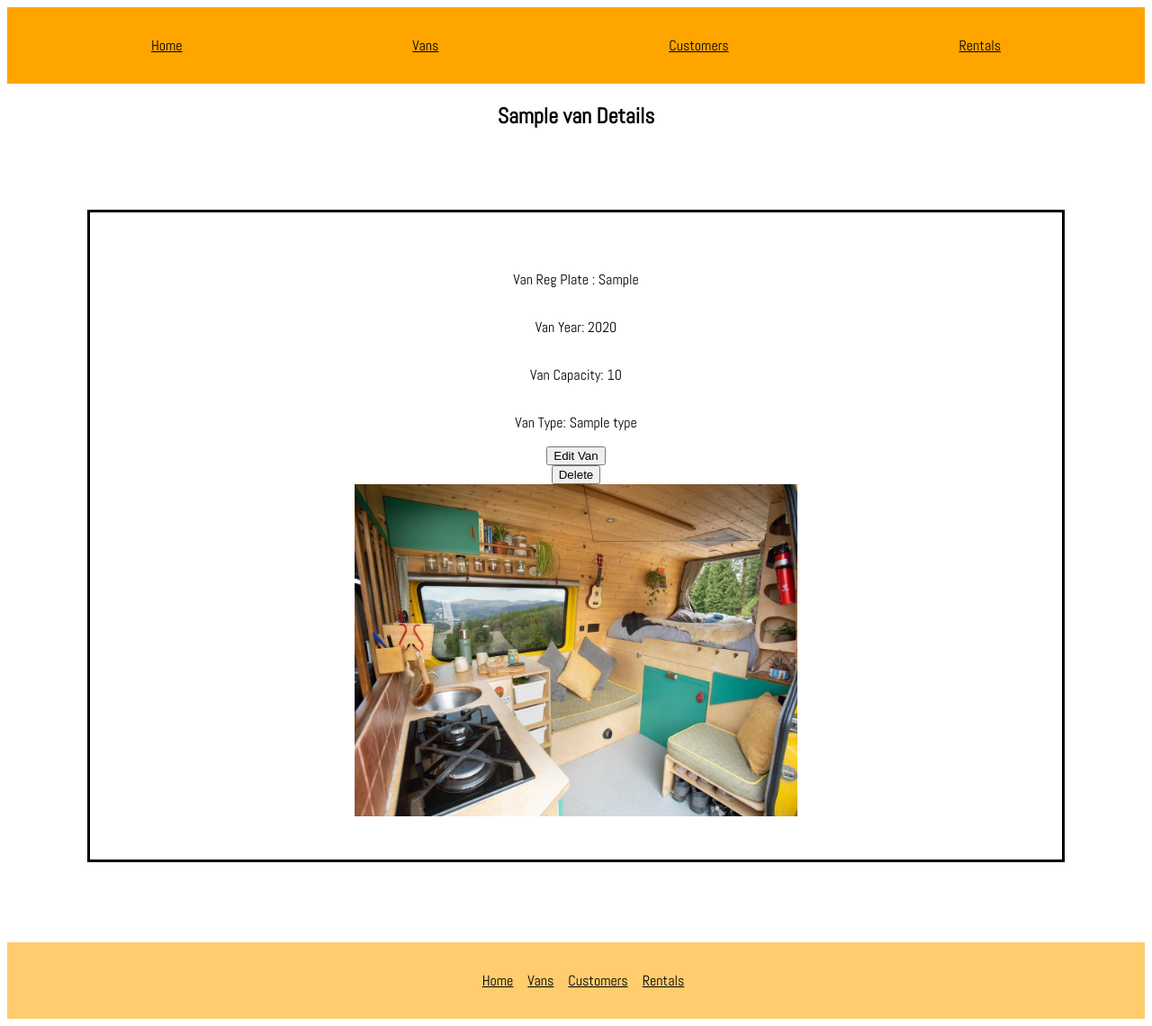
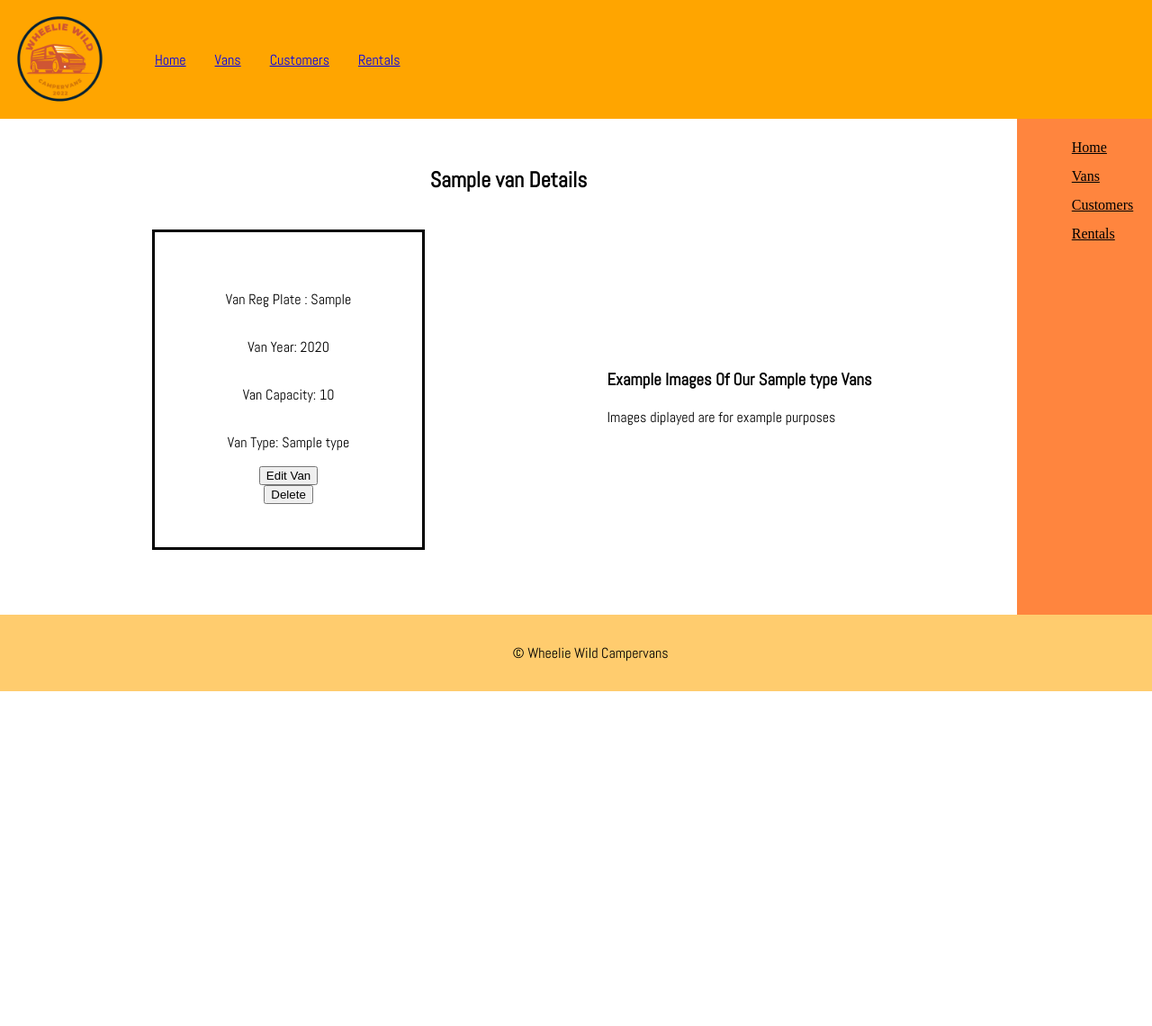
Before and after one commit to Jennahowieson/Wheelie-Wild-Campervans, a Flask app: page /vans/1 in a window 1280 px wide. Shown: the whole page at 90% size. After the commit the page ends 768 px from the top, so only its background shows below. Run offline with Flask 2, Linux system fonts and the light colour scheme; a database or web service that is not in the repository returns one stand-in record (values such as "Sample title"); some libraries are stand-ins or nearby versions; some web fonts are replaced.

Commit message:
CSS Grid layout added

```diff
--- a/static/css/style.css
+++ b/static/css/style.css
@@ -1,18 +1,24 @@
-main{
+main {
     font-family: "Abel", sans-serif;
-    display: flex;
-    flex-direction: column;
     align-items: center;
     margin: 2rem;
 }
 
-footer{
+body {
+    margin: 0;
+    width: auto;
+}
+
+footer {
+    grid-area: footer ;
     display: flex;
     background-color: rgb(255, 204, 110);
     padding: 1rem;
     font-family: "Abel", sans-serif;
     justify-content: space-evenly;
-
+    position:static;
+    bottom: 0;
+    width: 100%;
 }
 
 #footer-menu {
@@ -20,74 +26,124 @@
     justify-content: space-between;
     list-style: none;
     margin: 0;
+    font-family: "Abel", sans-serif;
+}
+
+footer>nav>ul>li {
+    color: black;
+    text-decoration: bold;
+    padding-left: 1rem
+}
+
+footer>nav>ul>li>a {
+    color: black;
+    text-decoration: bold;
+}
+
+.header {
+    grid-area: header;
+    display: flex;
+    justify-content: flex-start;
+    align-items: center;
+    background-color: orange;
+    margin: 0;
     padding: 1rem;
     font-family: "Abel", sans-serif;
 }
-
-footer > nav> ul> li {
-    color: black;
-    text-decoration:bold;
-    padding-left: 1rem
+.header > nav > ul {
+    display: flex;
+    list-style: none;
 }
-footer > nav> ul> li>a {
-    color: black;
-    text-decoration:bold;
+.header > nav > ul >li {
+    padding: 1rem;
 }
 
-.menu {
-    display: flex;
-    justify-content: space-around;
-    list-style: none;
-    background-color: orange;
-    margin: 0;
-    padding: 2rem;
-    font-family: "Abel", sans-serif;
+
+.menu>li>a {
+    color: black;
+    text-decoration: bold;
 }
 
-.menu>li>a{
-    color: black;
-    text-decoration:bold;
-}
-h1{
-    text-align: center;
-    font-family: "Abel", sans-serif;
-}
-h2{
+h1 {
     text-align: center;
     font-family: "Abel", sans-serif;
 }
 
-.thumbnail{
-    display:flex;
+h2 {
+    text-align: center;
+    font-family: "Abel", sans-serif;
+}
+
+.thumbnail {
+    display: flex;
     flex-direction: column;
     border-style: solid;
     border-color: black;
-    padding-left: 3rem;
-    padding-right: 3rem;
-    padding-bottom: 3rem;
-    padding-top: 3rem;
-    margin:2rem;
+    padding:3rem;
     align-items: center;
+    margin: 0.5rem;
+    width: 20%;
 }
 
-.thumbnail > img {
-    width: 50%;
-}
-
-#all_objects{
+#all_objects {
     display: flex;
     flex-wrap: wrap;
     justify-content: space-around;
-    padding:2%;
+    align-content: center;
 }
 
-.thumbnail > h3{
+.thumbnail>h3 {
     text-decoration: bold;
     font-size: larger;
     text-align: center;
-    margin:4rem;
+    margin: 2rem;
 }
-form{
+
+form {
     display: flex;
     flex-direction: column;
 }
+
+.image_gallery {
+    display: grid;
+    grid-template: auto/ auto auto auto auto;
+    grid-gap: 10px;
+}
+
+.image_gallery>img {
+    width: 300px;
+    height: 100%;
+    object-fit: cover;
+}
+
+.main {
+    grid-area: main;
+
+}
+.aside {
+    grid-area: aside;
+    background-color: rgb(255, 133, 62);
+    display: flex;
+    flex-direction: column;
+    align-content: stretch;
+    justify-content: flex-start;
+    align-items: center;
+    margin: 0;
+}
+.aside >nav > ul > li{
+    list-style: none;
+    line-height: 2rem;
+}
+.aside >nav > ul > li >a {
+color: black;
+}
+
+.grid {
+    display: grid;
+    grid-template-columns: auto auto auto auto 150px;
+    grid-template-rows: auto;
+    grid-template-areas:
+    "header header header header header"
+    "main main main main aside"
+    "footer footer footer footer footer";
+}
--- a/templates/base.html
+++ b/templates/base.html
@@ -11,10 +11,11 @@
   <title>Wheelie Wild Campervans</title>
 </head>
 
-<body>
-  <header>
+<body class="grid">
+  <header class="header">
+    <img src="{{url_for('static', filename='img/wheelie-logo.png')}}" alt="wheelie wild campervan logo" height="100px"/>
     <nav>
-      <ul class="menu">
+      <ul>
         <li><a href="/"> Home </a></li>
         <li><a href="/vans"> Vans </a></li>
         <li><a href="/customers"> Customers </a></li>
@@ -22,18 +23,26 @@
       </ul>
     </nav>
   </header>
+  <main class=" main">
+    <content class="content">
       {% block content %}
       {% endblock %}
-</body>
-
-<footer>
+    </content>
+  </main>
+  <aside class="aside">
     <nav>
-    <ul id ="footer-menu">
+      <ul>
         <li><a href="/"> Home </a></li>
         <li><a href="/vans"> Vans </a></li>
         <li><a href="/customers"> Customers </a></li>
         <li><a href="/rentals">Rentals</a></li>
       </ul>
     </nav>
+  </aside>
+</body>
+
+<footer>
+<p> &#169 Wheelie Wild Campervans </p>
 </footer>
+
 </html>
--- a/templates/customers/index.html
+++ b/templates/customers/index.html
@@ -1,9 +1,11 @@
 {% extends "base.html" %}
 {% block content %}
 
-<h2>All Wheelie Wild Customers</h2>
 
 <main>
+    <h2>All Wheelie Wild Customers</h2>
+
+
     <section id="all_objects">
         {% for customer in customers %}
         <section class=thumbnail>
@@ -19,6 +21,7 @@
         {% endfor %}
     </section>
 
+    <h2> Add A New Rental</h2>
 
     <form action="/customers" method="POST">
         <label for="customer_name">Name:</label>
--- a/templates/index.html
+++ b/templates/index.html
@@ -5,7 +5,7 @@
 
 <main>
     <section>
-        <h2>Welcome To Our Campervan Rental Site</h2>
+        <h2>Campervan Rental Management System</h2>
         <p> Lorem ipsum dolor sit amet consectetur adipisicing elit. Veritatis autem, quaerat soluta eum consequuntur
             sunt hic, eligendi fugit necessitatibus corrupti aperiam illum optio qui ducimus at explicabo deleniti,
             dolorum temporibus.</p>
--- a/templates/rentals/new.html
+++ b/templates/rentals/new.html
@@ -21,7 +21,7 @@
             {% endfor %}
         </select>
     <label for="start_date">Start Date:</label>
-    <input type="date" id="start_date" name="start_date" min="{{ date.now() }}">
+    <input type="date" id="start_date" name="start_date">
     <label for="end_date"> End Date :</label>
     <input type="date" id="end_date" name="end_date">
     <div>
--- a/templates/vans/index.html
+++ b/templates/vans/index.html
@@ -1,9 +1,9 @@
 {% extends "base.html" %}
 {% block content %}
 
-<h2>All Wheelie Wild Campervans</h2>
 
 <main>
+    <h2>All Wheelie Wild Campervans</h2>
     <section id="all_objects">
         {% for van in vans %}
         <section class=thumbnail>
@@ -18,6 +18,7 @@
         {% endfor %}
     </section>
 
+    <h2> Add A New Campervan</h2>
 
     <form action="/vans" method="POST">
         <label for="van_name">Name:</label>
--- a/templates/vans/single_van.html
+++ b/templates/vans/single_van.html
@@ -3,7 +3,7 @@
 
 <h2>{{ van.van_name }} Details</h2>
 <main id="all_objects">
-    <section class=thumbnail>
+    <section class="thumbnail">
         <p>Van Reg Plate : {{ van.reg_plate }}</p>
         <p>Van Year: {{ van.year }}</p>
         <p>Van Capacity: {{ van.capacity }}</p>
@@ -14,12 +14,24 @@
         <form action="/vans/{{ van.id }}/delete" method="POST">
             <input type="submit" value="Delete">
         </form>
-        {% if van.type == 'Budget' %}
-        <img src="{{url_for('static', filename='img/budget_van.jpeg')}}" />
-        {% else %}
-        <img src="{{url_for('static', filename='img/luxury_van.jpeg')}}" />
-        {% endif %}
     </section>
+    <div>
+        <h3>Example Images Of Our {{ van.type }} Vans </h3>
+        <section class="image_gallery">
+            {% if van.type == 'Luxury' %}
+            <img src="{{url_for('static', filename='img/luxury_van3.jpeg')}}" alt="luxury campervan" />
+            <img src="{{url_for('static', filename='img/luxury_van4.jpeg')}}" alt="luxury campervan" />
+            <img src="{{url_for('static', filename='img/luxury_van5.jpeg')}}" alt="luxury campervan" />
+            <img src="{{url_for('static', filename='img/luxury_van6.jpeg')}}" alt="luxury campervan" />
+            {% elif van.type == 'Budget' %}
+            <img src="{{url_for('static', filename='img/budget_van.jpeg')}}" alt="budget campervan" />
+            <img src="{{url_for('static', filename='img/budget_van2.jpeg')}}" alt="budget campervan" />
+            <img src="{{url_for('static', filename='img/budget_van3.jpeg')}}" alt="budget campervan" />
+            <img src="{{url_for('static', filename='img/budget_van4.jpeg')}}" alt="budget campervan" />
+            {% endif %}
+            <figcaption>Images diplayed are for example purposes </figcaption>
+        </section>
+    </div>
 </main>
 
 {% endblock %}
```
Also changed, not shown: templates/rentals/index.html (+10 -4 lines), static/img/budget_van2.jpeg (added), static/img/budget_van3.jpeg (added), static/img/budget_van4.jpeg (added), static/img/luxury_van2.jpeg (added), static/img/luxury_van3.jpeg (added), static/img/luxury_van4.jpeg (added), static/img/luxury_van5.jpeg (added), static/img/luxury_van6.jpeg (added), static/img/luxury_van7.jpeg (added), static/img/wheelie-logo.png (added). Lines whose indentation alone changed are shown as unchanged.
